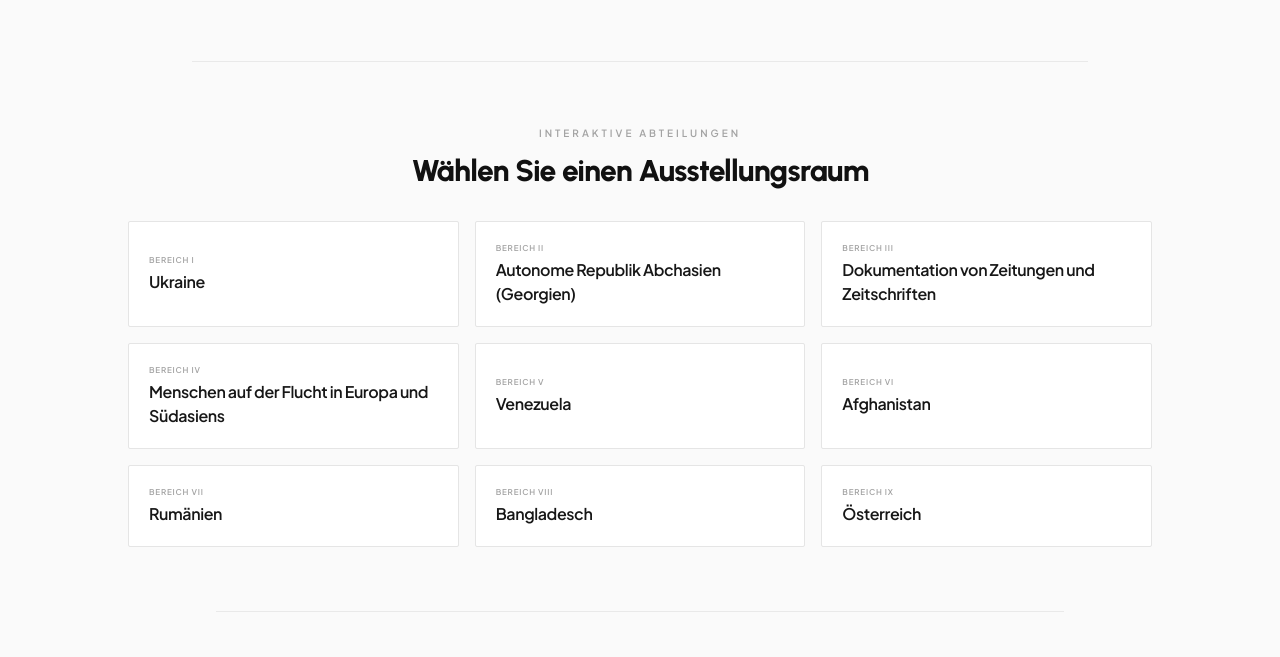
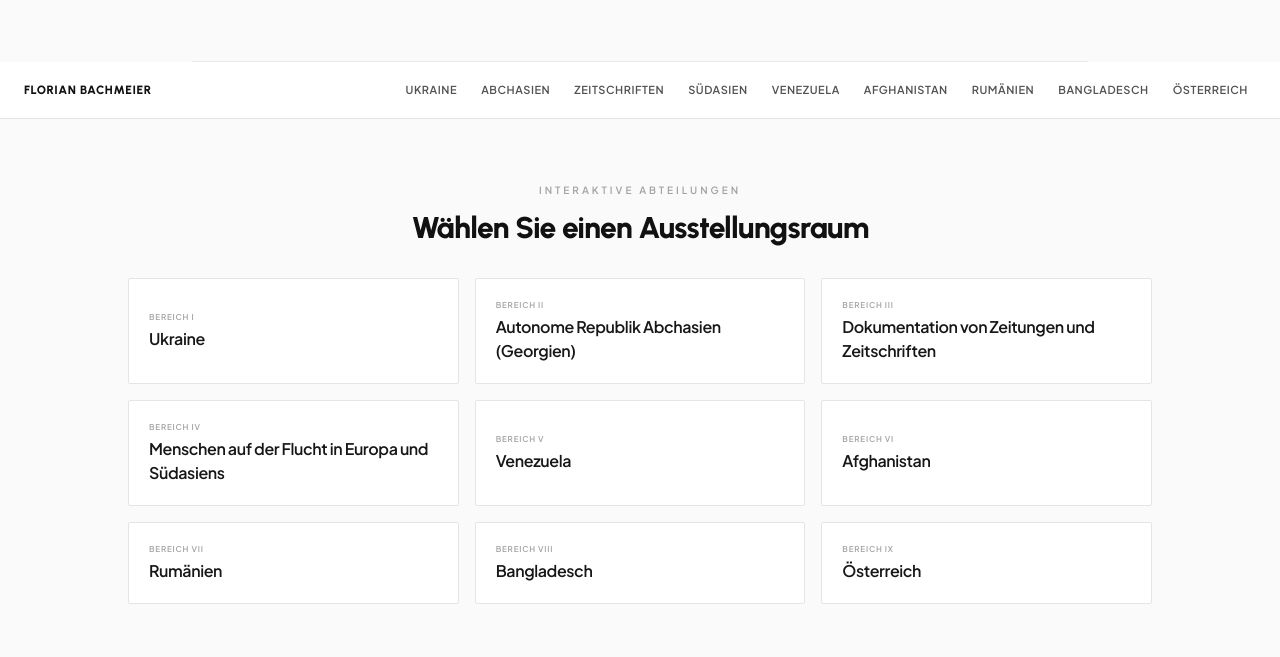
Before and after one commit to cupcake05-lab/Leben-an-den-R-ndern-, a plain HTML site: page index.html in a window 1280 px wide. Shown: the part 1178-1835 px from the top of the page. Drawn offline with nearby package versions, Linux system fonts and the light colour scheme.

Commit message:
Update index.html

```diff
--- a/index.html
+++ b/index.html
@@ -129,6 +129,24 @@
             </div>
         </div>
     </section>
+
+    <nav class="sticky top-0 z-40 w-full bg-white/90 backdrop-blur-md border-b border-neutral-200 py-3 shadow-xs">
+    <div class="max-w-7xl mx-auto px-4 md:px-6 flex items-center justify-between">
+        <span class="text-xs font-extrabold tracking-wider uppercase gallery-font">Florian Bachmeier</span>
+
+        <div class="flex gap-2 overflow-x-auto no-scrollbar max-w-[70%] sm:max-w-none py-1">
+            <button onclick="scrollToSection('ukraine')" class="text-[11px] font-bold uppercase tracking-wider text-neutral-600 hover:text-black px-2 py-1 transition-colors whitespace-nowrap">Ukraine</button>
+            <button onclick="scrollToSection('abchasien')" class="text-[11px] font-bold uppercase tracking-wider text-neutral-600 hover:text-black px-2 py-1 transition-colors whitespace-nowrap">Abchasien</button>
+            <button onclick="scrollToSection('zeitschriften')" class="text-[11px] font-bold uppercase tracking-wider text-neutral-600 hover:text-black px-2 py-1 transition-colors whitespace-nowrap">Zeitschriften</button>
+            <button onclick="scrollToSection('suedasien')" class="text-[11px] font-bold uppercase tracking-wider text-neutral-600 hover:text-black px-2 py-1 transition-colors whitespace-nowrap">Südasien</button>
+            <button onclick="scrollToSection('venezuela')" class="text-[11px] font-bold uppercase tracking-wider text-neutral-600 hover:text-black px-2 py-1 transition-colors whitespace-nowrap">Venezuela</button>
+            <button onclick="scrollToSection('afghanistan')" class="text-[11px] font-bold uppercase tracking-wider text-neutral-600 hover:text-black px-2 py-1 transition-colors whitespace-nowrap">Afghanistan</button>
+            <button onclick="scrollToSection('rumaenien')" class="text-[11px] font-bold uppercase tracking-wider text-neutral-600 hover:text-black px-2 py-1 transition-colors whitespace-nowrap">Rumänien</button>
+            <button onclick="scrollToSection('bangladesch')" class="text-[11px] font-bold uppercase tracking-wider text-neutral-600 hover:text-black px-2 py-1 transition-colors whitespace-nowrap">Bangladesch</button>
+            <button onclick="scrollToSection('oesterreich')" class="text-[11px] font-bold uppercase tracking-wider text-neutral-600 hover:text-black px-2 py-1 transition-colors whitespace-nowrap">Österreich</button>
+        </div>
+    </div>
+</nav>
 
     <section id="ausstellungsbereiche" class="max-w-7xl mx-auto px-4 md:px-6 py-16 scroll-mt-24 text-center">
         <span class="text-[10px] uppercase tracking-[0.3em] text-neutral-400 font-bold block mb-3">Interaktive Abteilungen</span>
```
